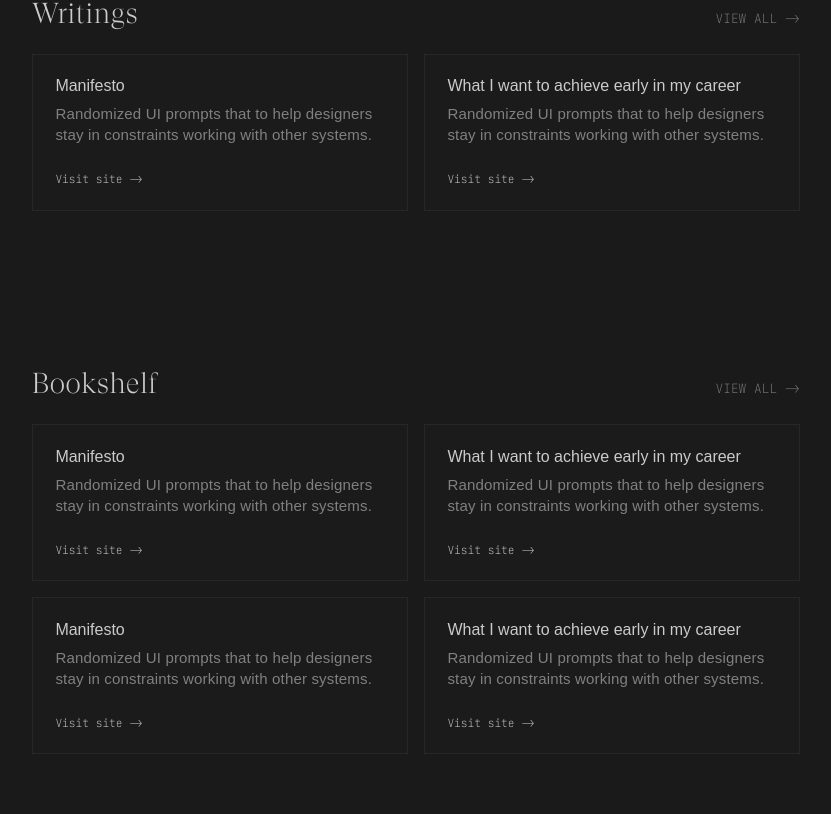
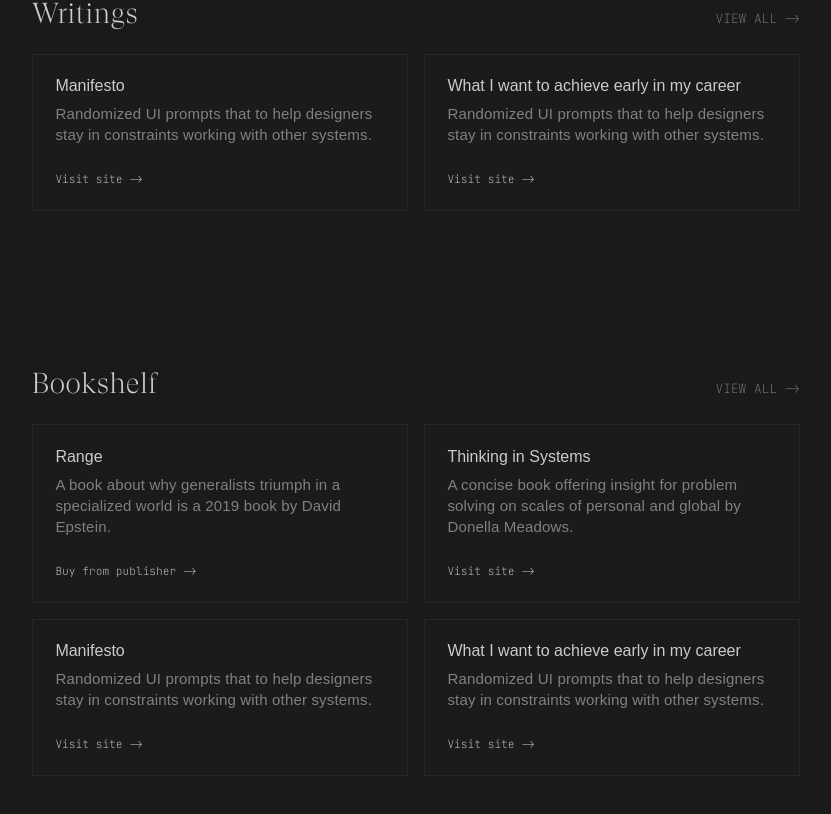
Before and after one commit to H0und5/nextport, a Next.js app: page / in a window 1280 px wide. Shown: the part 2206-3020 px from the top of the page, without its empty margins (224-1055 px from the left). Built offline with nearby package versions, Linux system fonts and the light colour scheme.

Commit message:
-- Implementation -- Needed an aggregation for the directories that hold different pages, work.js and writings.js

```diff
--- a/pages/index.js
+++ b/pages/index.js
@@ -110,15 +110,15 @@ export default function Home() {
 
       <div className={styles.sectionRows}>
         <CopyCard
-          title={"Manifesto"}
-          description={"Randomized UI prompts that to help designers stay in constraints working with other systems."}
-          link={"Visit site ->"}
+          title={"Range"}
+          description={"A book about why generalists triumph in a specialized world is a 2019 book by David Epstein."}
+          link={"Buy from publisher ->"}
           linkSource={"/writings/two"}
         />
 
         <CopyCard
-          title={"What I want to achieve early in my career"}
-          description={"Randomized UI prompts that to help designers stay in constraints working with other systems."}
+          title={"Thinking in Systems"}
+          description={"A concise book offering insight for problem solving on scales of personal and global by Donella Meadows."}
           link={"Visit site ->"}
           linkSource={"/writings/two"}
         />
--- a/styles/CopyCard.module.css
+++ b/styles/CopyCard.module.css
@@ -28,7 +28,7 @@
   padding: 1.4rem;
   background: #1B1B1B;
   border: 1px solid #272727;
-  width: auto;
+  width: 100%;
 }
 
 .copyCardContent {
```
Also changed, not shown: pages/work.js (added), pages/writings.js (added).
